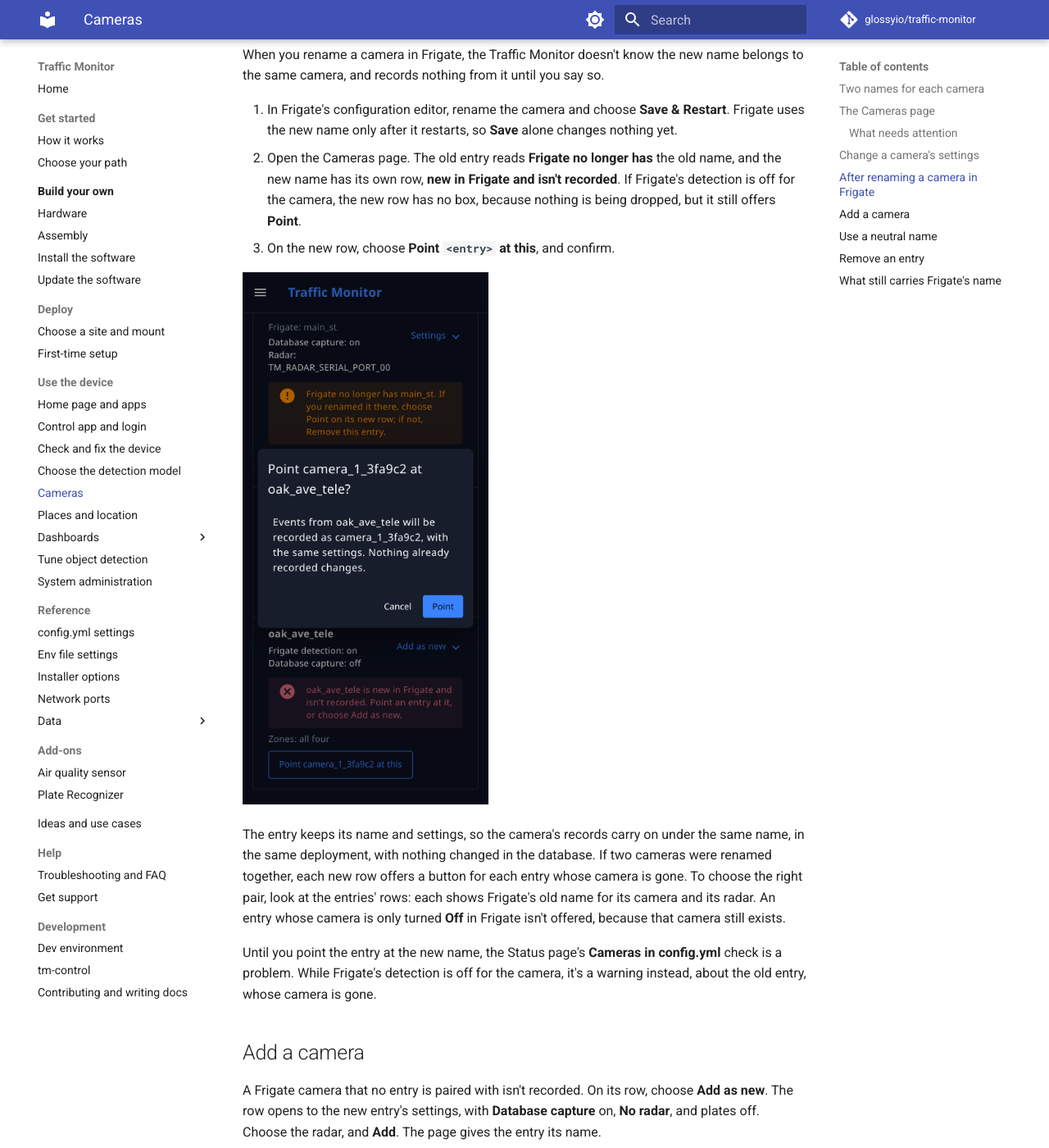
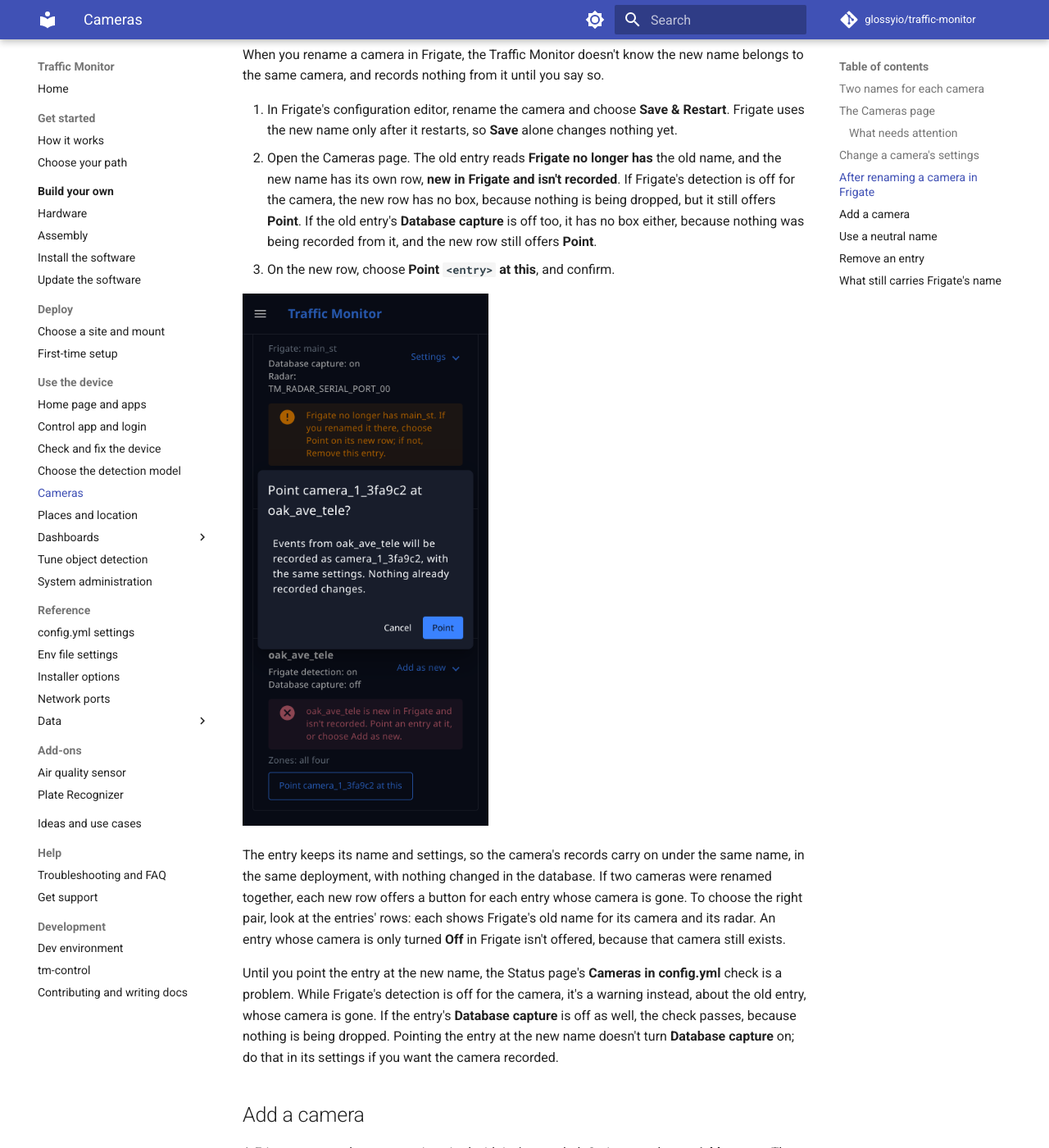
Before and after one commit to glossyio/traffic-monitor, an MkDocs documentation site: the page built from docs/use/cameras.md, in a window 1280 px wide and 1400 px high, scrolled down 4773 px. Shown: the whole window at 82% size. Built offline with MkDocs 1.6.1 and Material for MkDocs 9.7.7, drawn with Linux system fonts in a browser that asks for light colours; comment, search, counter and statistics services are not loaded; the version menu is left out.

Commit message:
Say what a rename shows when Database capture is also off
After renaming a camera in Frigate, an old entry whose Database capture
is off gets no "Frigate no longer has" box, because nothing was being
recorded from it. The Cameras page doc now says so in step 2, and that
the cameras check passes when Frigate's detection is off as well. It
also says that pointing the entry at the new name doesn't turn Database
capture on.

The cameras_in_config docstring now matches the code: an entry with
Database capture off is flagged only while Frigate detects on its
camera, and not when its camera is gone or off.

The plan's Status paragraph now says a Frigate camera that no entry
points at is not_paired only while its detection isn't off, and records
the device test change: it no longer skips unless config.cameras is ok.

Assisted-by: Claude Code 2.1.323 (CLI)
AI-Model: Claude Sonnet 5.5 (claude-sonnet-5-5)
AI-Effort: high
AI-Role: drafted

```diff
--- a/docs/use/cameras.md
+++ b/docs/use/cameras.md
@@ -73,14 +73,14 @@ Radar settings themselves, such as turning a radar off, stay in [`config.yml`](.
 When you rename a camera in Frigate, the Traffic Monitor doesn't know the new name belongs to the same camera, and records nothing from it until you say so.
 
 1. In Frigate's configuration editor, rename the camera and choose **Save & Restart**. Frigate uses the new name only after it restarts, so **Save** alone changes nothing yet.
-2. Open the Cameras page. The old entry reads **Frigate no longer has** the old name, and the new name has its own row, **new in Frigate and isn't recorded**. If Frigate's detection is off for the camera, the new row has no box, because nothing is being dropped, but it still offers **Point**.
+2. Open the Cameras page. The old entry reads **Frigate no longer has** the old name, and the new name has its own row, **new in Frigate and isn't recorded**. If Frigate's detection is off for the camera, the new row has no box, because nothing is being dropped, but it still offers **Point**. If the old entry's **Database capture** is off too, it has no box either, because nothing was being recorded from it, and the new row still offers **Point**.
 3. On the new row, choose **Point `<entry>` at this**, and confirm.
 
 ![The confirmation for Point camera_1_3fa9c2 at oak_ave_tele, saying that events from oak_ave_tele will be recorded as camera_1_3fa9c2 with the same settings and nothing already recorded changes](../assets/images/cameras-point.png){ width="300" }
 
 The entry keeps its name and settings, so the camera's records carry on under the same name, in the same deployment, with nothing changed in the database. If two cameras were renamed together, each new row offers a button for each entry whose camera is gone. To choose the right pair, look at the entries' rows: each shows Frigate's old name for its camera and its radar. An entry whose camera is only turned **Off** in Frigate isn't offered, because that camera still exists.
 
-Until you point the entry at the new name, the Status page's **Cameras in config.yml** check is a problem. While Frigate's detection is off for the camera, it's a warning instead, about the old entry, whose camera is gone.
+Until you point the entry at the new name, the Status page's **Cameras in config.yml** check is a problem. While Frigate's detection is off for the camera, it's a warning instead, about the old entry, whose camera is gone. If the entry's **Database capture** is off as well, the check passes, because nothing is being dropped. Pointing the entry at the new name doesn't turn **Database capture** on; do that in its settings if you want the camera recorded.
 
 ## Add a camera
 
```
Also changed, not shown: design/plans/2026-11-11-cameras-page.md (+1 -1 lines), 1 other file.
